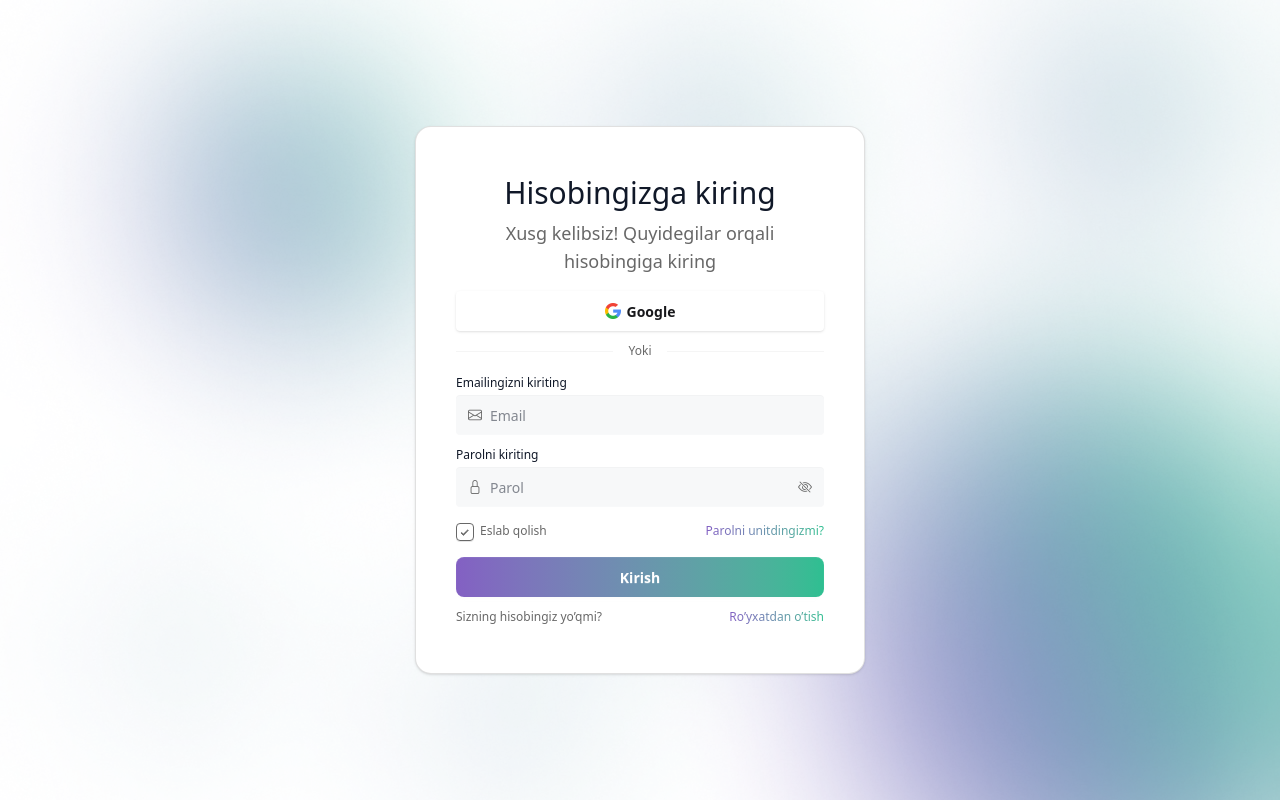
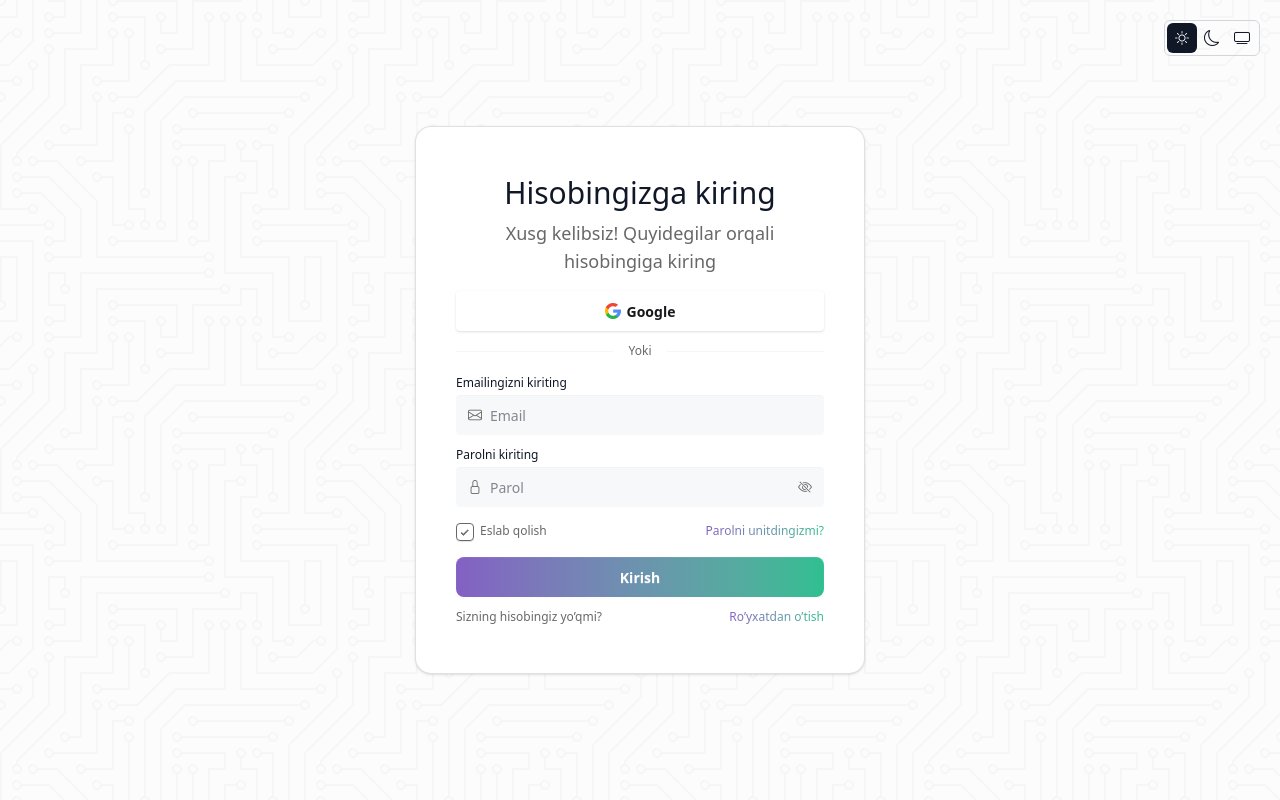
Before and after one commit to shahbozshirinboyev/weya-plus.uz, a React (Vite) app: page /login in a window 1280 px wide. Built offline with nearby package versions, Linux system fonts and the light colour scheme.

Commit message:
add login and rfegistration

```diff
--- a/src/components/Login.jsx
+++ b/src/components/Login.jsx
@@ -2,6 +2,7 @@ import React from 'react'
 import { useState } from 'react';
 import GoogleIcon from '/assets/logo/google_icon.png'
 import { NavLink } from 'react-router-dom';
+import ThemeSwitcher from './ThemeSwitcher';
 
 function Login() {
 
@@ -13,7 +14,11 @@ function Login() {
 
   return (
     <>
-      <div className="bg-[url('/assets/bg.png')] bg-no-repeat w-full  flex justify-center items-center bg-cover bg-center h-screen bg-base-100 text-gray-900 dark:text-gray-50">
+      <div className="w-full flex justify-center items-center h-screen text-gray-900 dark:text-gray-50">
+
+        <div className='absolute top-5 right-5'>
+          <ThemeSwitcher />
+        </div>
 
         <div className=' border border-black/12 bg-white rounded-2xl px-10 py-12 shadow sm:w-[450px]  '>
           <div className='text-center mb-4'>
```
